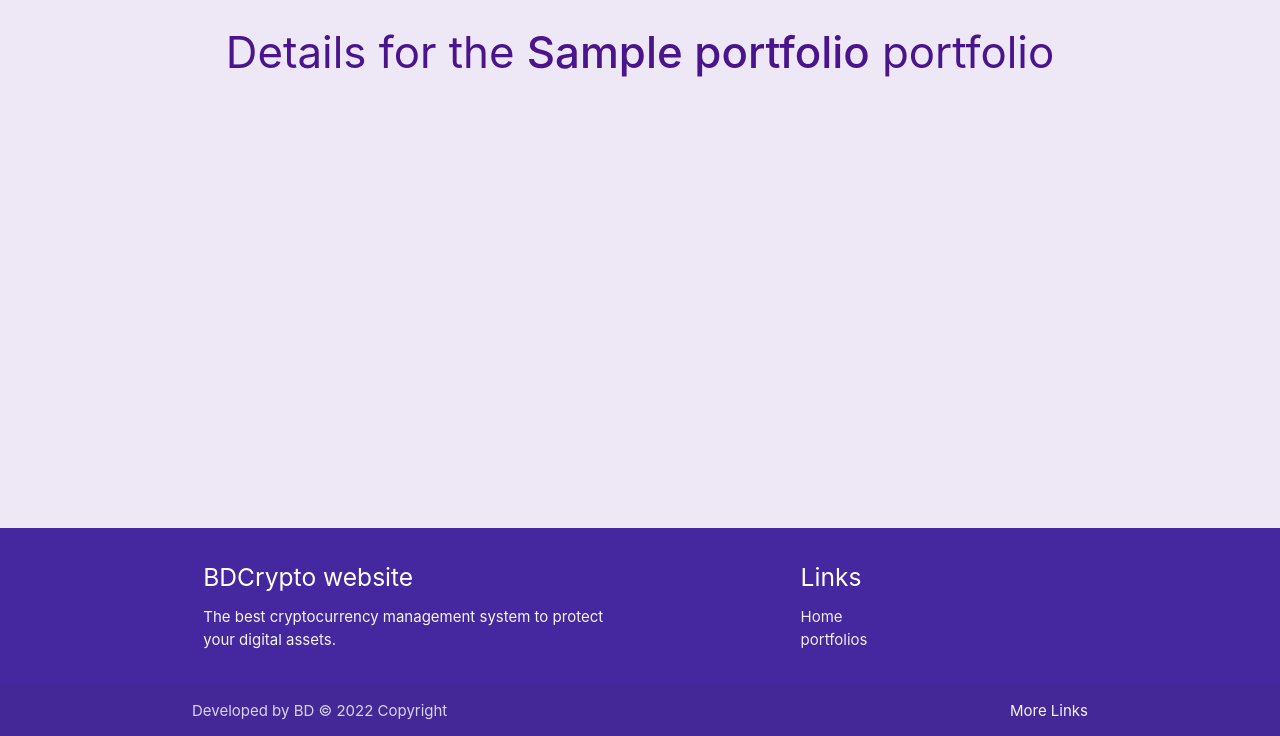
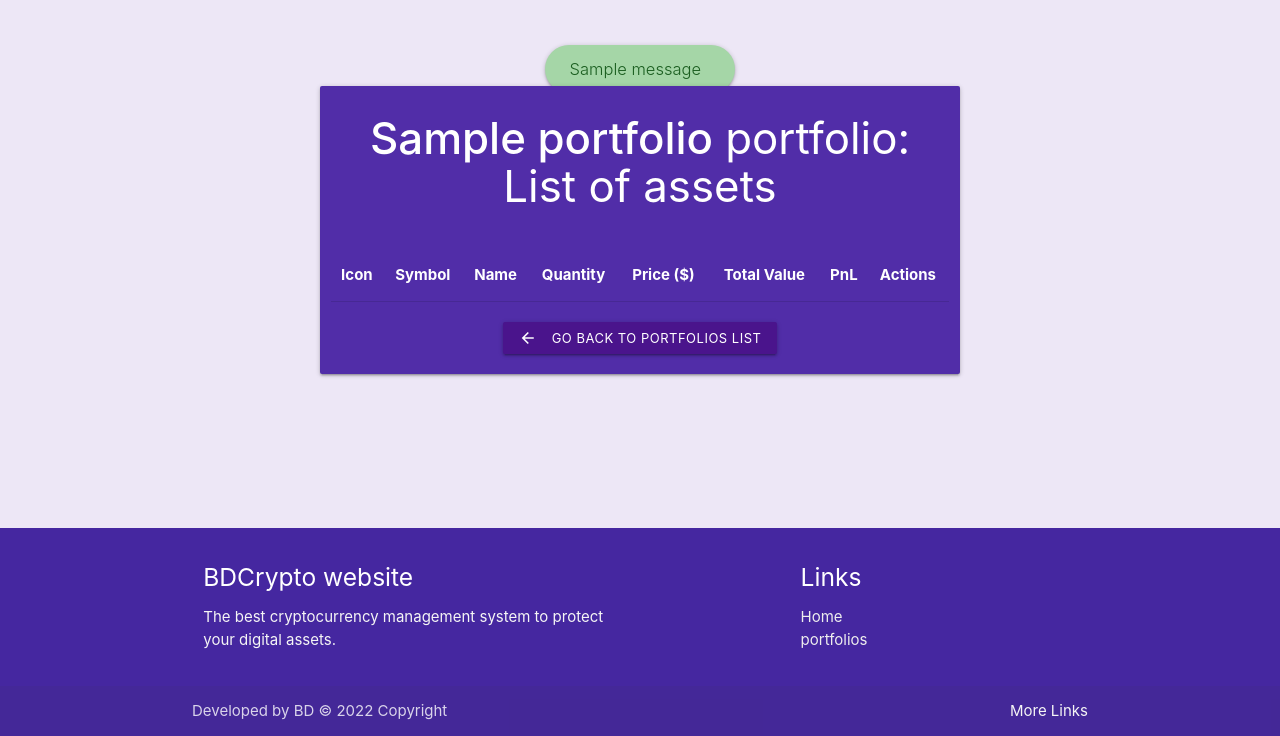
Before and after one commit to Bruno-Diego/bdcrypto-portfolio4, a Django app: a page that uses templates/home/portfolio.html in a window 1280 px wide. Shown: the part 64-800 px from the top of the page. Run offline with Django 3.2, Linux system fonts and the light colour scheme; a user stored in the database is signed in; tables that the repository leaves empty hold one stand-in row (values such as "Sample post"); one stand-in notice (Sample message) is shown; data that the repository does not hold is empty.

Commit message:
add assets to the portfolio detail view

```diff
--- a/home/views.py
+++ b/home/views.py
@@ -11,7 +11,7 @@ from django.contrib.auth.forms import UserCreationForm
 from django.contrib.auth import login
 from django.contrib import messages
 
-from .models import Portfolio
+from .models import Portfolio, Asset
 
 
 class RegisterPage(FormView):
@@ -99,6 +99,11 @@ class PortfolioDetail(LoginRequiredMixin, DetailView):
     context_object_name = 'portfolio'
     template_name = 'home/portfolio.html'
 
+    def get_context_data(self, **kwargs):
+        context = super().get_context_data(**kwargs)
+        context['assets'] = Asset.objects.all().filter(portfolio_name=context['portfolio'])
+        return context
+
 
 class PortfolioDelete(LoginRequiredMixin, DeleteView):
     model = Portfolio
--- a/templates/home/portfolio.html
+++ b/templates/home/portfolio.html
@@ -1,11 +1,82 @@
 {% extends "home/base.html" %}
 
 {% block content %}
-
+{% if messages %}
+    <div class="row">
+        <div class="col s12 m2 offset-m5">
+            {% for message in messages %}
+            <div {% if message.tags %} class="{{ message.tags }} toast rounded green lighten-3 green-text text-darken-4"{% endif %}>{{ message }}</div >
+            {% endfor %}
+        </div>
+    </div>
+{% endif %}
 <div class="row">
-    <div class="col s12 m12 center">
-        <h3 class="purple-text text-darken-4">Details for the <strong>{{portfolio}}</strong> portfolio</h3>
+    <div class="col s12 m6 offset-m3 card card-content deep-purple darken-2 white-text">
+        <div class="row">
+            <div class="col s12 center center-align">
+                <h3><strong>{{portfolio}}</strong> portfolio: List of assets</h3>
+            </div>
+        </div>
+        <div class="row">
+            <div class="col s12">
+                <!-- Portfolios table -->
+                <table class="responsive-table highlight centered">
+                    <thead>
+                        <tr>
+                            <th>Icon</th>
+                            <th>Symbol</th>
+                            <th>Name</th>
+                            <th>Quantity</th>
+                            <th>Price ($)</th>
+                            <th>Total Value</th>
+                            <th>PnL</th>
+                            <th>Actions</th>
+                        </tr>
+                    </thead>
+                    <tbody>
+                        {% for asset in assets %}
+                        <tr>
+                            <td>
+                                <span class="purple-text text-darken-4"><strong>{{ asset.icon }}</strong></span>
+                            </td>
+                            <td>
+                                <span class="purple-text text-darken-4"><strong>{{ asset.symbol }}</strong></span>
+                            </td>
+                            <td>
+                                <span class="purple-text text-darken-4"><strong>tbd</strong></span>
+                            </td>
+                            <td>
+                                <span class="purple-text text-darken-4"><strong>{{ asset.quantity }}</strong></span>
+                            </td>
+                            <td>
+                                <span class="purple-text text-darken-4"><strong>{{ asset.current_price }}</strong></span>
+                            </td>
+                            <td>
+                                <span class="purple-text text-darken-4"><strong>tbd</strong></span>
+                            </td>
+                            <td>
+                                <span class="purple-text text-darken-4"><strong>{{ asset.pnl }}</strong></span>
+                            </td>
+                            <td>
+                                <a href="{% url 'portfolio' portfolio.slug %}" title="View" class="btn-floating btn-small waves-effect waves-light purple"><i class="material-icons">visibility</i></a>
+                                <a href="{% url 'update' portfolio.slug %}" title="Edit" class="btn-floating btn-small waves-effect waves-light purple"><i class="material-icons">edit</i></a>
+                                <a href="{% url 'delete' portfolio.slug %}" title="Delete" class="btn-floating btn-small waves-effect waves-light purple"><i class="material-icons">delete</i></a>
+                            </td>
+                        </tr>
+                        {% empty %}
+                        {% endfor %}
+                    </tbody>
+                </table>
+            </div>
+        </div>
+        <div class="row">
+            <div class="col s12 center">
+                <a class="waves-effect waves-purple btn-small purple darken-4" href="{% url 'portfolios' %}">
+                    Go back to Portfolios List
+                    <i class="material-icons left">arrow_back</i>
+                </a>
+            </div>
+        </div>
     </div>
 </div>
-
 {% endblock %}
```
Also changed, not shown: templates/home/addasset.html (added, +32 -0 lines).
